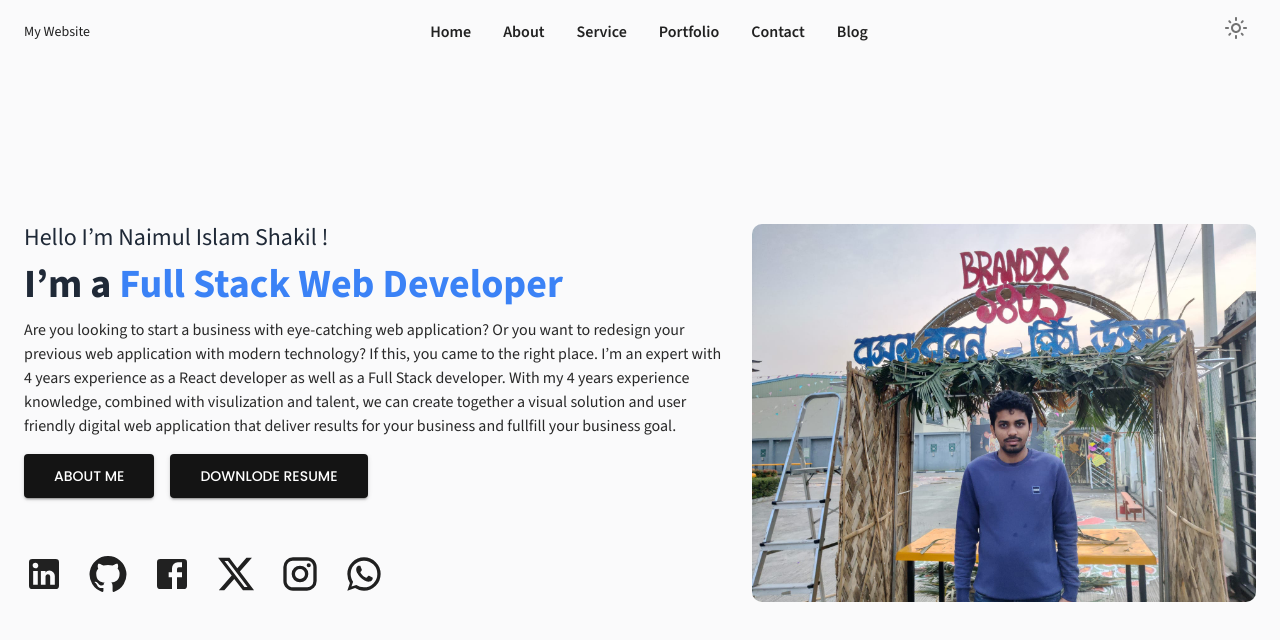
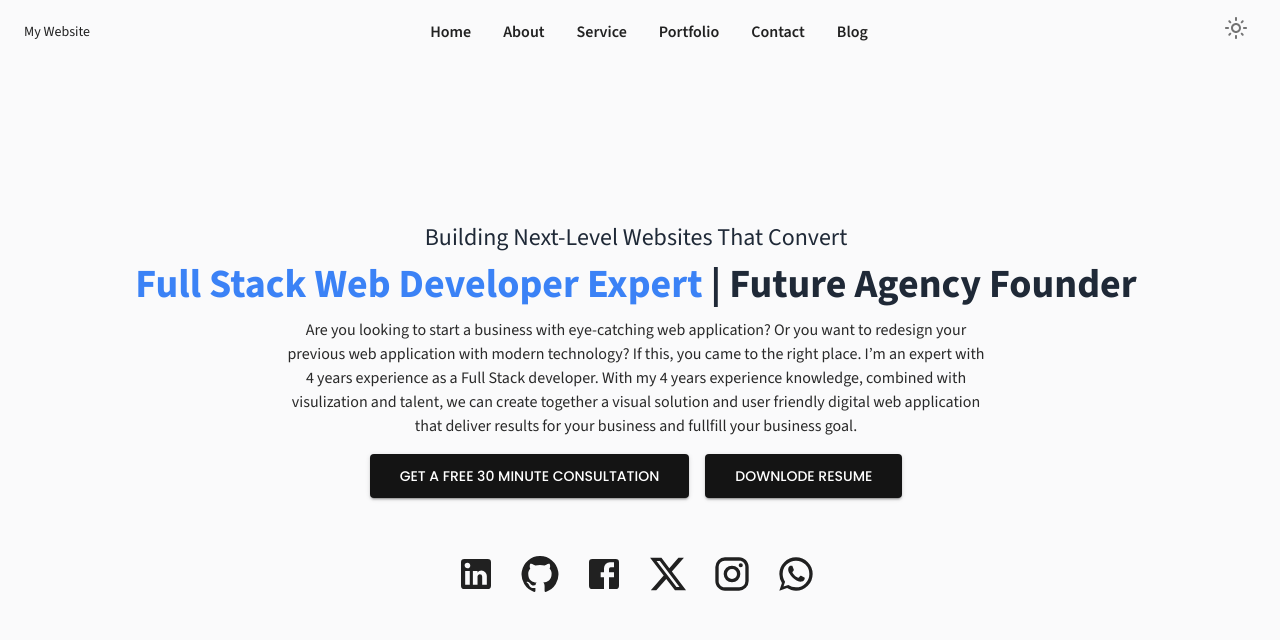
Before and after one commit to naimulislamshakil/naimul_portfolio, a React (Vite) app: page / in a window 1280 px wide. Shown: the top 640 px of the page. Built offline with nearby package versions, Linux system fonts and the light colour scheme.

Commit message:
add cursor animition and banner section

```diff
--- a/package.json
+++ b/package.json
@@ -16,6 +16,7 @@
     "@mui/material": "^6.4.7",
     "@mui/styled-engine-sc": "^6.4.3",
     "react": "^19.0.0",
+    "react-animated-cursor": "^2.11.2",
     "react-dom": "^19.0.0",
     "react-icons": "^5.5.0",
     "react-router-dom": "^7.2.0",
--- a/src/App.css
+++ b/src/App.css
@@ -1,5 +1,13 @@
 body {
 	font-family: 'Source Sans 3', serif !important;
+}
+
+html {
+	--cursor-color: #3b82f6;
+}
+
+html.dark-mode {
+	--cursor-color: #fff;
 }
 
 nav {
--- a/src/App.jsx
+++ b/src/App.jsx
@@ -12,9 +12,11 @@ import {
 	ServicePage,
 } from './Route';
 import ScrollToTop from 'react-scroll-to-top';
+import AnimatedCursor from 'react-animated-cursor';
 
 function App() {
 	const [theme, colorMode] = useMode();
+
 	return (
 		<ColorModeContext.Provider value={colorMode}>
 			<ThemeProvider theme={theme}>
@@ -30,6 +32,7 @@ function App() {
 					<Route path="/portfolio" element={<PortfolioPage />} />
 					<Route path="/blog" element={<BlogPage />} />
 				</Routes>
+				<AnimatedCursor />
 				<ScrollToTop smooth />
 			</ThemeProvider>
 		</ColorModeContext.Provider>
--- a/src/Compoments/Banner.jsx
+++ b/src/Compoments/Banner.jsx
@@ -31,10 +31,10 @@ const Banner = () => {
 				sx={{
 					alignItems: 'center',
 					height: '90vh',
-					textAlign: 'start',
+					textAlign: 'center',
 				}}
 			>
-				<Grid item xs={12} md={7} p={1} order={{ xs: 2, md: 1 }}>
+				<Grid item xs={12} md={12} p={1} order={{ xs: 2, md: 1 }}>
 					<Typography
 						variant="h3"
 						fontWeight={400}
@@ -42,7 +42,7 @@ const Banner = () => {
 							color: theme.palette.mode === 'light' ? '#1F2937' : '#F3F4F6',
 						}}
 					>
-						Hello I’m Naimul Islam Shakil !
+						Building Next-Level Websites That Convert
 					</Typography>
 					<Typography
 						variant="h1"
@@ -52,30 +52,36 @@ const Banner = () => {
 							color: theme.palette.mode === 'light' ? '#1F2937' : '#F3F4F6',
 						}}
 					>
-						I’m a{' '}
 						<span
 							style={{
 								color: theme.palette.mode === 'light' ? '#3B82F6' : '#6366F1	',
 							}}
 						>
-							Full Stack Web Developer
-						</span>
+							Full Stack Web Developer Expert
+						</span>{' '}
+						| Future Agency Founder
 					</Typography>
 
 					<Typography
 						fontWeight={400}
 						variant="body1"
+						width={700}
 						fontSize={16}
-						sx={{ color: `${colors.grey[200]}`, mt: '10px' }}
+						sx={{
+							color: `${colors.grey[200]}`,
+							mt: '10px',
+							ml: 'auto',
+							mr: 'auto',
+						}}
 					>
 						Are you looking to start a business with eye-catching web
 						application? Or you want to redesign your previous web application
 						with modern technology? If this, you came to the right place. I’m an
-						expert with 4 years experience as a React developer as well as a
-						Full Stack developer. With my 4 years experience knowledge, combined
-						with visulization and talent, we can create together a visual
-						solution and user friendly digital web application that deliver
-						results for your business and fullfill your business goal.
+						expert with 4 years experience as a Full Stack developer. With my 4
+						years experience knowledge, combined with visulization and talent,
+						we can create together a visual solution and user friendly digital
+						web application that deliver results for your business and fullfill
+						your business goal.
 					</Typography>
 
 					<Box>
@@ -91,7 +97,7 @@ const Banner = () => {
 								color: theme.palette.mode === 'light' ? '#fff' : '#141414',
 							}}
 						>
-							About Me
+							Get a Free 30 Minute Consultation
 						</Button>
 						<Button
 							variant="contained"
@@ -113,7 +119,7 @@ const Banner = () => {
 					<Box
 						mt={7}
 						display="flex"
-						justifyContent="start"
+						justifyContent="center"
 						gap={3}
 						alignItems="center"
 					>
@@ -161,9 +167,9 @@ const Banner = () => {
 						</Link>
 					</Box>
 				</Grid>
-				<Grid item xs={12} md={5} order={{ xs: 1, md: 2 }}>
+				{/* <Grid item xs={12} md={5} order={{ xs: 1, md: 2 }}>
 					<img src={banner} style={{ width: '100%', borderRadius: '10px' }} />
-				</Grid>
+				</Grid> */}
 			</Grid>
 		</Container>
 	);
```
Also changed, not shown: 1 other file (tests, documents, lock files or other folders).
